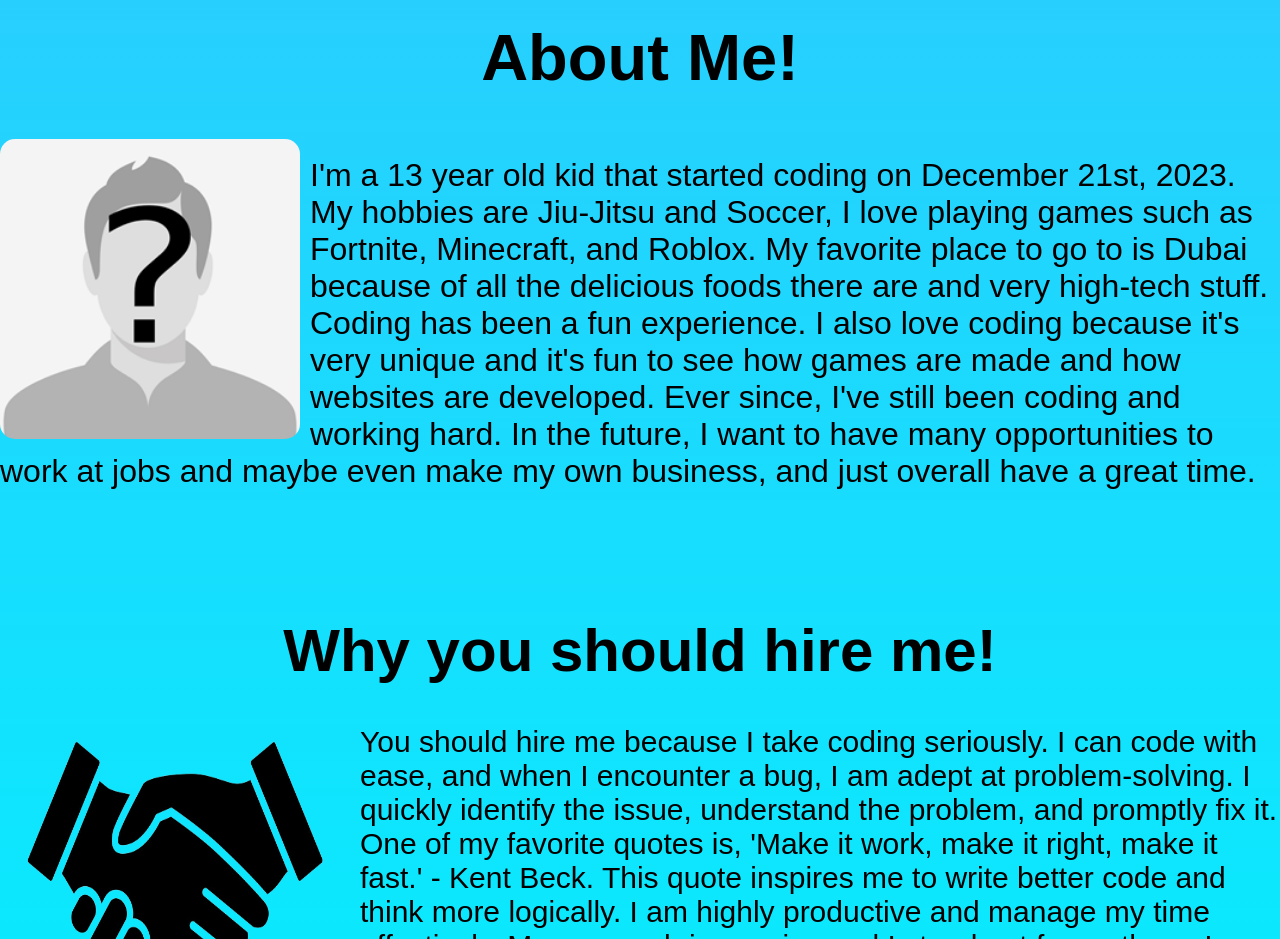
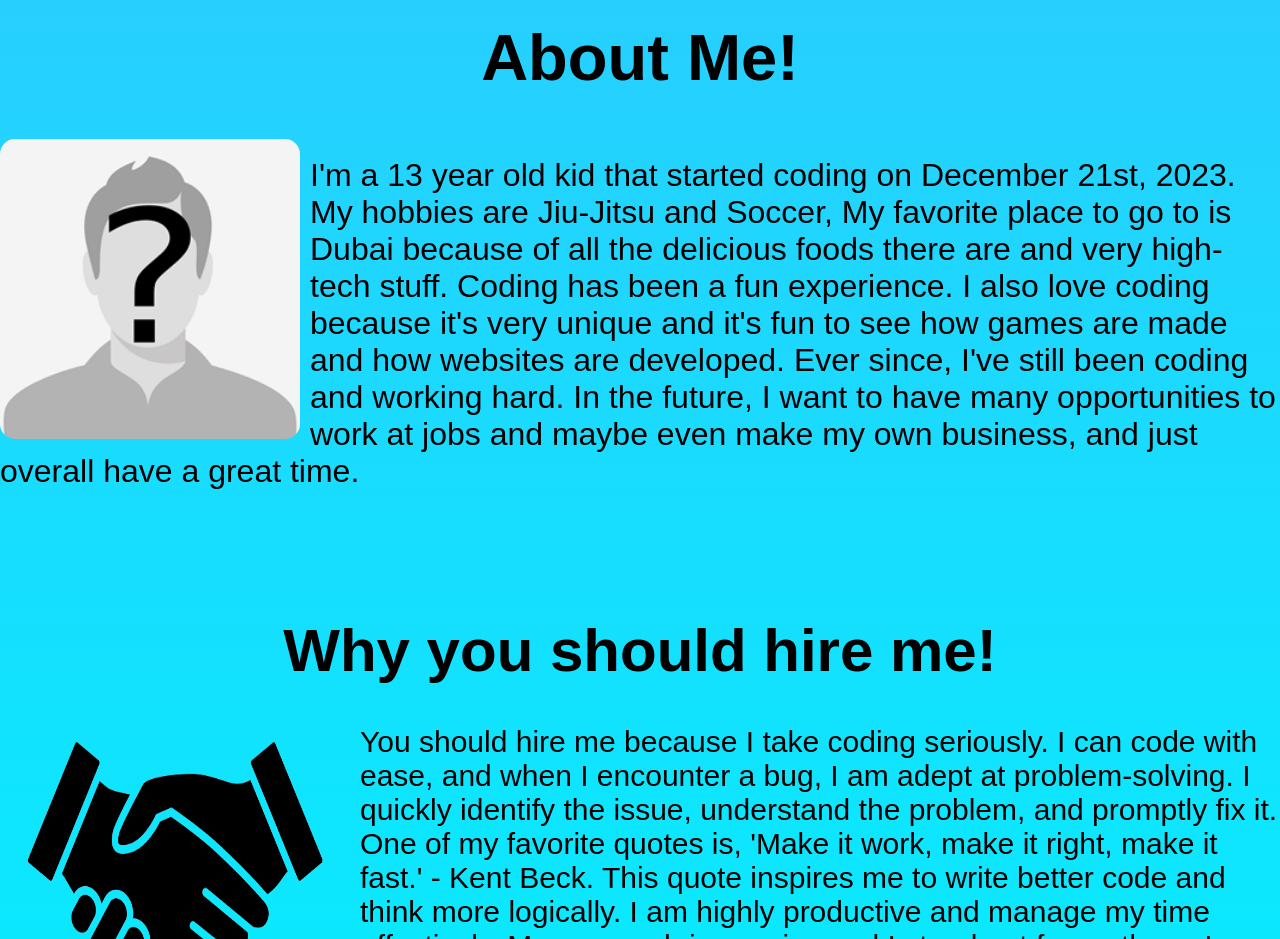
Before and after one commit to coderguy1213/Adnanportfolio.net, a plain HTML site: page index.html in a window 1280 px wide. Shown: the part 1300-2239 px from the top of the page. Drawn offline with Linux system fonts and the light colour scheme.

Commit message:
Update index.html

```diff
--- a/index.html
+++ b/index.html
@@ -129,7 +129,7 @@
     <h1 style="font-size: 65px; text-align: center;">About Me!</h1>
     <img src="unknown.png" style="height: 300px;" class="imag">
     <p style="font-size: 32px; padding-top: 18px;">I'm a 13 year old kid that started coding on December 21st, 2023. My hobbies are Jiu-Jitsu and Soccer,
-    I love playing games such as Fortnite, Minecraft, and Roblox. My favorite place to go to is Dubai because of all the delicious foods there are and very high-tech stuff.
+    My favorite place to go to is Dubai because of all the delicious foods there are and very high-tech stuff.
     Coding has been a fun experience. I also love coding because it's very unique and it's fun to see how games are made and how websites are developed.
     Ever since, I've still been coding and working hard. In the future, I want to have many opportunities to work at jobs and maybe even make my own business,
     and just overall have a great time.</p><br>
```
